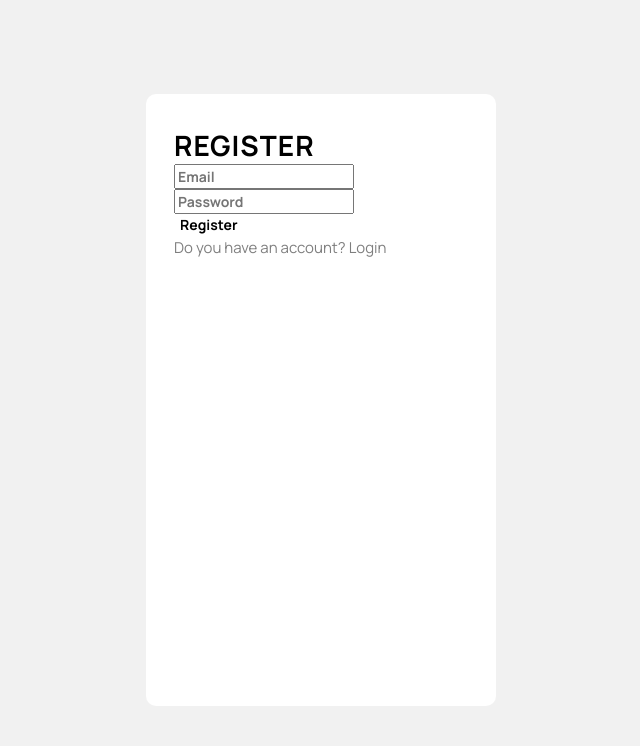
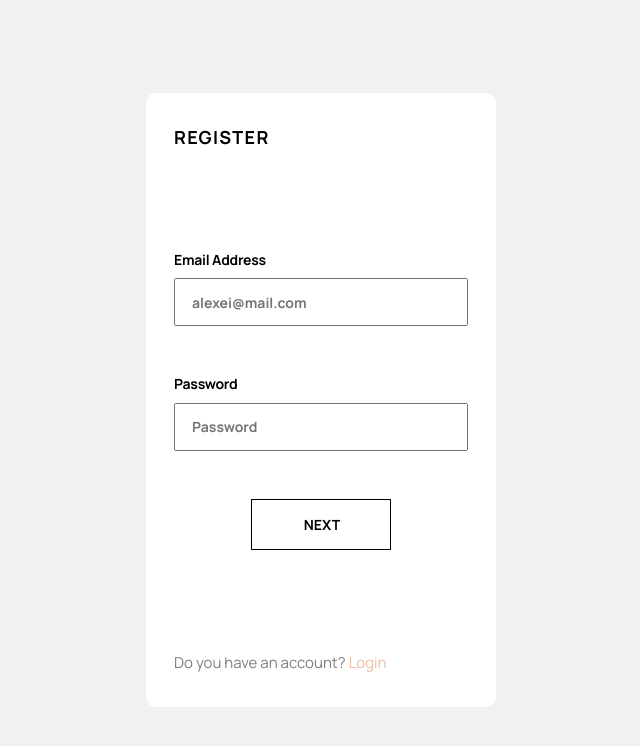
Before and after one commit to emrekrt0/audio-ecommerece, a React (Vite) app: page /register in a window 1536 px wide. Shown: the top 746 px of the page, without its empty margins (447-1087 px from the left). Built offline with nearby package versions, Linux system fonts and the light colour scheme.

Commit message:
Login ve register sayfaları dekstop için tasarımları tamamlandı, supabase entegrasyonu sağlandı

```diff
--- a/src/App.jsx
+++ b/src/App.jsx
@@ -5,6 +5,7 @@ import Footer from './components/Footer'
 import { Outlet, useNavigate, useLocation } from 'react-router-dom'
 import Cart from './components/smallComp/Cart'
 import SelectLang from './components/smallComp/SelectLang'
+import supabase from './components/smallComp/Supabase'
 
 export const hMenuContext = createContext()
 export const cartContext = createContext()
@@ -17,11 +18,12 @@ function App() {
   const [lang, setLang] = useState(localStorage.getItem('lang') || 'en')
   const [hamMenu, setHamMenu] = useState(false)
   const [cart, setCart] = useState(false)
+  const [user, setUser] = useState()
+  const [userID, setUserID] = useState()
 
   const parsedCartProduct = JSON.parse(localStorage.getItem('cartProduct'))
   const [cartProduct, setCartProduct] = useState(parsedCartProduct || [])
 
-  console.log(cartProduct, 'app cart product');
 
   useEffect(() => {
     localStorage.setItem('lang', lang)
@@ -36,15 +38,26 @@ function App() {
    location.pathname === '/' ? navigate('/home') : null;
 }, [location, navigate]);
 
-console.log(localStorage.getItem('lang'));
-console.log(parsedCartProduct, 'app cart product local')
+useEffect(() => {
+  const fetchUser = async () => {
+  const { data, error } = await supabase.auth.getSession()
+    if (error) {
+      alert(error.message)
+    } else {
+      setUser(data)
+      setUserID(data.session.user.id)
+    }
+  }
+  fetchUser()
+}, [userID]);
+
   return (
     <>
       <langContext.Provider value={{lang, setLang}}>
       <cartContext.Provider value={{cart, setCart}}>
       <cartProductContext.Provider value={{cartProduct, setCartProduct}}>
       <hMenuContext.Provider value={{hamMenu, setHamMenu}}>
-        <Header />
+        <Header user={user} />
         <Outlet />
         <SelectLang />
         <Footer />
--- a/src/components/Categories.jsx
+++ b/src/components/Categories.jsx
@@ -14,7 +14,6 @@ export default function Categories() {
         getCategories();
     }, [params.category_link, lang])
 
-    console.log(params);
     async function getCategories() {
         try {
         const {data, error} = await supabase
@@ -23,22 +22,20 @@ export default function Categories() {
         .order('id', {ascending: true})
         .ilike(`category_link`,`%${params.category_link}%`)
         if (error) {
-            console.log(error)
+            alert(error)
         }
         else {
             setCategory(data)
         }
         } catch(error) {
-            console.log(error)
+            alert(error)
         }
 
     }
-    console.log(category, 'category');
 
     let categoryNames = '';
     if(category) {
         categoryNames = category[0].category[lang];
-        console.log(categoryNames, 'categoryNames');
     }
 
     return(
--- a/src/components/Content.jsx
+++ b/src/components/Content.jsx
@@ -42,14 +42,13 @@ export default function Container() {
           console.error('Error fetching products:', error);
         }
       } catch (error) {
-        console.log('Error:', error);
+        alert('Error:', error);
       }
     }
 
     getProducts();
-  }, []); // Empty dependency array ensures this runs once when the component mounts
+  }, []);
 
-  console.log(products);
 
 
     function MainPageContent() {
--- a/src/components/Login.jsx
+++ b/src/components/Login.jsx
@@ -1,14 +1,24 @@
 import React from 'react'
 import { useState, useContext } from 'react'
-import { Form, Link } from 'react-router-dom'
+import { Form, Link, useNavigate } from 'react-router-dom'
 import { langContext } from '../App'
+import supabase from './smallComp/Supabase'
 
 export default function Login() {
+    const navigate = useNavigate()
 
     async function handleSubmit(e) {
         e.preventDefault()
         const formData = Object.fromEntries(new FormData(e.target).entries())
-        console.log(formData, 'form data');
+        const { data, error } = await supabase.auth.signInWithPassword({
+            email: formData.email,
+            password: formData.password,
+        })
+        if (error) {
+            alert(error.message)
+        } else {
+            navigate('/home')
+        }
     }
 
 
@@ -17,22 +27,24 @@ export default function Login() {
         <div className="loginWrapper">
             <div className="loginContainer">
                 <div className="loginContent">
-                    <h4 className="mH4 ls-1">LOGIN</h4>
+                    <h6 className="mH6">LOGIN</h6>
                     <div className="loginForm">
                         <form onSubmit={handleSubmit}>
                         <div className="loginFormItems">
-                            <input type="email" id="email" name="email" placeholder="Email" required />
+                            <input type="email" id="email" placeholder="alexei@mail.com" name="email" required />
+                            <label htmlFor="email">Email Address</label>
                         </div>
                         <div className="loginFormItems">
                             <input type="password" id="password" name="password" placeholder="Password" required />
+                            <label htmlFor="password">Password</label>
                         </div>
                         <div className="loginFormItems">
-                            <button className="btn btnOrange">LOGIN</button>
+                            <button className="smallCardsButtonM">LOGIN</button>
                         </div>
                         </form>
                     </div>
                     <div className="loginFooter">
-                        <p className="mBody tal">Don't have an account? <Link to="/register">Register</Link></p>
+                        <p className="mBody tal">Don't have an account? <Link to="/register" className='txtOrange'>Register</Link></p>
                     </div>
                 </div>
             </div>
--- a/src/components/Register.jsx
+++ b/src/components/Register.jsx
@@ -1,42 +1,113 @@
 import React from 'react'
-import { useState, useContext } from 'react'
+import { useState, useContext, useRef } from 'react'
 import { Form, Link } from 'react-router-dom'
 import { langContext } from '../App'
+import supabase from './smallComp/Supabase'
+import { useNavigate } from 'react-router-dom'
 
 export default function Login() {
+    const [currentStep, setCurrentStep] = useState(1)
+    const [formData, setFormData] = useState({email: '', password: ''})
+    const navigate = useNavigate()
 
     async function handleSubmit(e) {
         e.preventDefault()
-        const formData = Object.fromEntries(new FormData(e.target).entries())
-        console.log(formData, 'form data');
+        const userMetadata = Object.fromEntries(new FormData(e.target).entries())
+        const userData = {...formData, ...userMetadata}
+
+        const { data, error } = await supabase.auth.signUp(
+            {
+            email: userData.email,
+            password: userData.password,
+            options: {
+                data: {
+                first_name: userData.name,
+                age: userData.age,
+                }
+            }
+            }
+        )
+        if (error) {
+            alert(error.message)
+        } else {
+            navigate('/login')
+        }
     }
 
+    async function handleChange() {
+        if (currentStep === 2) {
+            setCurrentStep(currentStep - 1)
+        }
+    }
+    async function handleInputChange(e) {
+        const {name, value} = e.target
+        setFormData({...formData, [name]: value})
+    }
+
+    async function collectData(e) {
+        e.preventDefault()
+        const emailData = Object.fromEntries(new FormData(e.target).entries())
+        setFormData(emailData)
+        setCurrentStep(currentStep + 1)
+    }
 
     return(
     <>
+        {currentStep === 1 && (
         <div className="loginWrapper">
             <div className="loginContainer">
                 <div className="loginContent">
-                    <h4 className="mH4 ls-1">Register</h4>
+                    <h6 className="mH6">REGISTER</h6>
                     <div className="loginForm">
-                        <form onSubmit={handleSubmit}>
+                        <form onSubmit={collectData}>
                         <div className="loginFormItems">
-                            <input type="email" id="email" name="email" placeholder="Email" required />
+                            <input type="email" id="email" placeholder="alexei@mail.com" name="email" value={formData.email} onChange={handleInputChange} required />
+                            <label htmlFor="email">Email Address</label>
                         </div>
                         <div className="loginFormItems">
-                            <input type="password" id="password" name="password" placeholder="Password" required />
+                            <input type="password" id="password" name="password" placeholder="Password" value={formData.password} onChange={handleInputChange} required />
+                            <label htmlFor="password">Password</label>
                         </div>
                         <div className="loginFormItems">
-                            <button className="btn btnOrange">Register</button>
+                            <button className="smallCardsButtonM" type='submit'>NEXT</button>
                         </div>
                         </form>
                     </div>
                     <div className="loginFooter">
-                        <p className="mBody tal">Do you have an account? <Link to="/login">Login</Link></p>
+                        <p className="mBody tal">Do you have an account? <Link to="/login" className='txtOrange'>Login</Link></p>
                     </div>
                 </div>
             </div>
         </div>
+        )}
+        {currentStep === 2 && (
+            <div className="loginWrapper">
+            <div className="loginContainer">
+                <div className="loginContent">
+                    <h6 className="mH6">REGISTER</h6>
+                    <div className="loginForm">
+                        <form onSubmit={handleSubmit}>
+                        <div className="loginFormItems">
+                            <input type="name" id="name" placeholder="Alex" name="name" required />
+                            <label htmlFor="name">Your Name</label>
+                        </div>
+                        <div className="loginFormItems">
+                            <input type="age" id="age" name="age" placeholder="25" required />
+                            <label htmlFor="age">Age</label>
+                        </div>
+                        <div className="loginFormItems">
+                            <button className="smallCardsButtonM" onClick={handleChange}>PREVIOUS</button>
+                            <button className="smallCardsButtonM" type='submit'>REGISTER</button>
+                        </div>
+                        </form>
+                    </div>
+                    <div className="loginFooter">
+                        <p className="mBody tal">Do you have an account? <Link to="/login" className='txtOrange'>Login</Link></p>
+                    </div>
+                </div>
+            </div>
+        </div>
+        )}
     </>
     )
 }
--- a/src/index.css
+++ b/src/index.css
@@ -1727,6 +1727,15 @@ cursor: pointer;
     align-items: center;
     gap: 80px;
   }
+  .headerLogin {
+    position: relative;
+    display: flex;
+    flex-direction: column;
+    align-items: center;
+  }
+  .headerLogin> button {
+    padding: 8px 25px;
+  }
   .headerLogin>a button {
     padding: 8px 25px;
   }
@@ -1744,9 +1753,38 @@ cursor: pointer;
   .loginContent {
     padding: 32px 28px;
     width: 350px;
-    height: 612px;
     border-radius: 10px;
     background-color: #FFFFFF;
+    display: grid;
+    gap: 100px;
+  }
+  .loginFormItems {
+    display: flex;
+    flex-direction: column-reverse;
+    gap: 9px;
+  }
+  .loginFormItems input {
+    height: 48px;
+    padding: 0px 16px;
+  }
+  .loginForm form {
+    display: grid;
+    gap: 48px;
+  }
+  .loginFormItems .smallCardsButtonM {
+    position: unset;
+    position: unset;
+    width: 140px;
+    margin-inline: auto;
+  }
+  .headerLogin .dropdown {
+    position: absolute;
+    top: 30px;
+    color: #ffff;
+    width: 150px;
+    display: flex;
+    justify-content: center;
+    background-color: grey;
   }
 }
 @media (max-height: 800px ){
```
Also changed, not shown: src/components/Header.jsx (+25 -7 lines).
